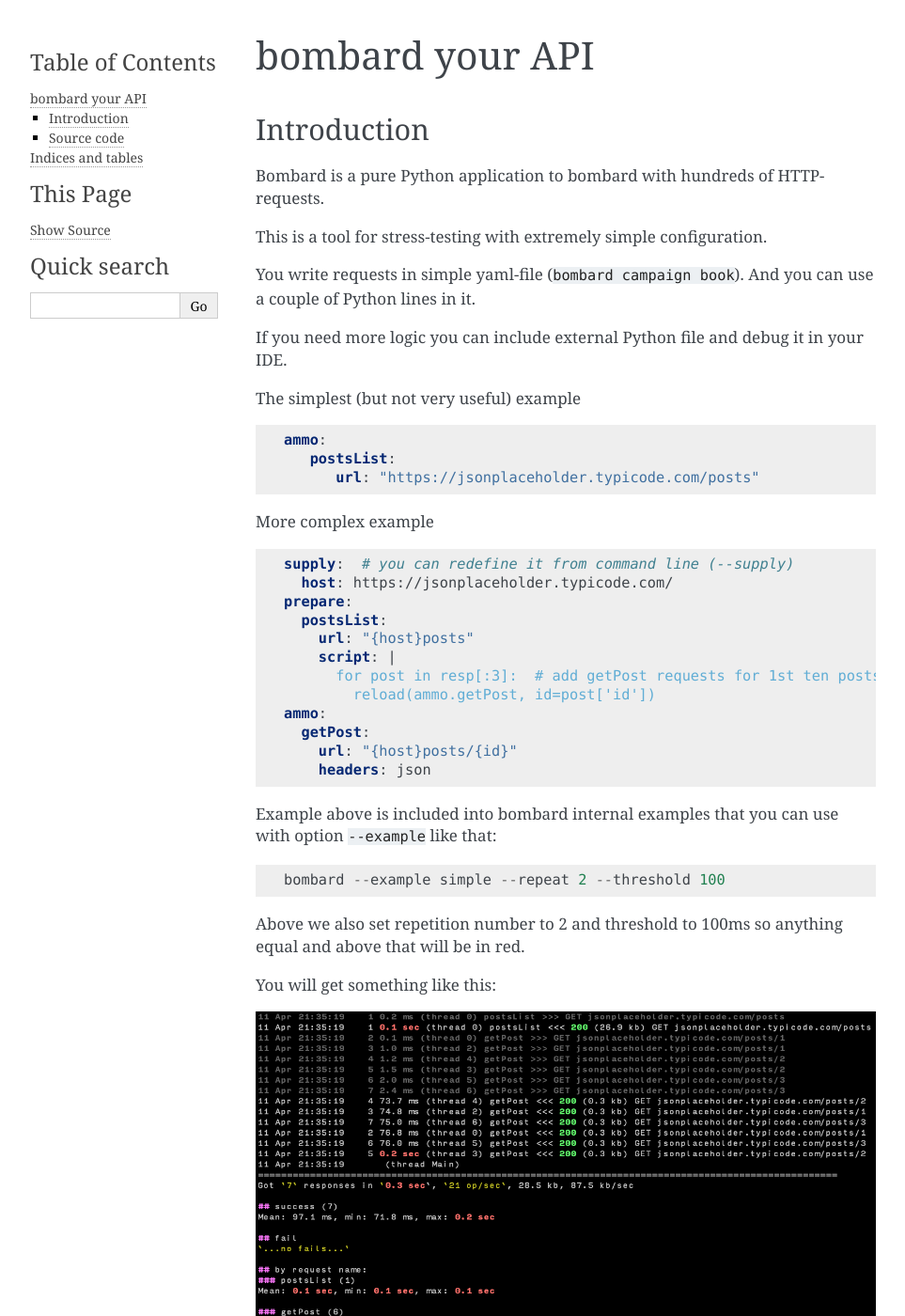
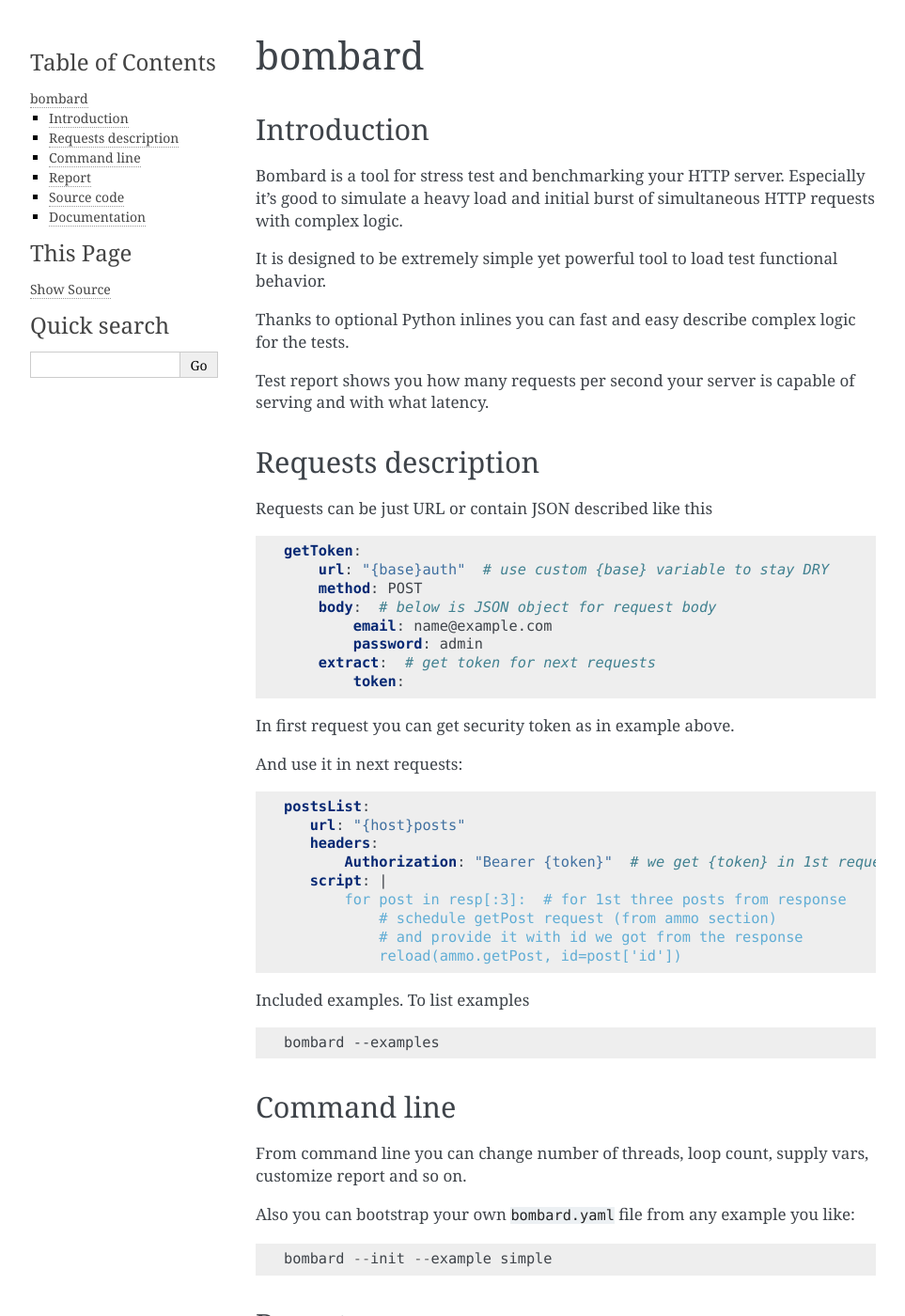
Before and after one commit to andgineer/bombard, a Sphinx documentation site: the page built from docs/index.rst, in a window 1280 px wide and 1400 px high. Shown: the whole window at 94% size, without its empty margins (148-1111 px from the left). Built offline with Sphinx 7.4.7, drawn with Linux system fonts in a browser that asks for light colours; some of the changed text lies outside the part shown.

Commit message:
docs for campaign file

```diff
--- a/docs/conf.py
+++ b/docs/conf.py
@@ -161,3 +161,6 @@
 
 # Example configuration for intersphinx: refer to the Python standard library.
 intersphinx_mapping = {'https://docs.python.org/': None}
+
+#html_show_sourcelink = True
+#html_sidebars = { '**': ['globaltoc.html', 'relations.html', 'sourcelink.html', 'searchbox.html'] }
--- a/docs/index.rst
+++ b/docs/index.rst
@@ -1,55 +1,77 @@
-bombard your API
-================
+bombard
+=======
 
 Introduction
 ------------
 
-Bombard is a pure Python application to bombard with
-hundreds of HTTP-requests.
+Bombard is a tool for stress test and benchmarking your HTTP server.
+Especially it's good to simulate a heavy load and initial burst of
+simultaneous HTTP requests with complex logic.
 
-This is a tool for stress-testing with extremely simple
-configuration.
+It is designed to be extremely simple yet powerful tool to
+load test functional behavior.
 
-You write requests in simple yaml-file (``bombard campaign book``).
-And you can use a couple of Python lines in it.
+Thanks to optional Python inlines you can fast and easy describe
+complex logic for the tests.
 
-If you need more logic you can include external Python file and debug
-it in your IDE.
+Test report shows you how many requests per second your server
+is capable of serving and with what latency.
 
-The simplest (but not very useful) example
+Requests description
+--------------------
+
+Requests can be just URL or contain JSON described like this
 
 .. code-block:: yaml
 
-   ammo:
-      postsList:
-         url: "https://jsonplaceholder.typicode.com/posts"
+    getToken:
+        url: "{base}auth"  # use custom {base} variable to stay DRY
+        method: POST
+        body:  # below is JSON object for request body
+            email: name@example.com
+            password: admin
+        extract:  # get token for next requests
+            token:
 
-More complex example
+In first request you can get security token as in example above.
+
+And use it in next requests:
 
 .. code-block:: yaml
 
-   supply:  # you can redefine it from command line (--supply)
-     host: https://jsonplaceholder.typicode.com/
-   prepare:
      postsList:
-       url: "{host}posts"
-       script: |
-         for post in resp[:3]:  # add getPost requests for 1st ten posts in the list
-           reload(ammo.getPost, id=post['id'])
-   ammo:
-     getPost:
-       url: "{host}posts/{id}"
-       headers: json
+        url: "{host}posts"
+        headers:
+            Authorization: "Bearer {token}"  # we get {token} in 1st request
+        script: |
+            for post in resp[:3]:  # for 1st three posts from response
+                # schedule getPost request (from ammo section)
+                # and provide it with id we got from the response
+                reload(ammo.getPost, id=post['id'])
 
-Example above is included into bombard internal examples that you can use with
-option ``--example`` like that::
+Included examples. To list examples
+
+.. code-block:: bash
+
+    bombard --examples
+
+Command line
+------------
+
+From command line you can change number of threads, loop count,
+supply vars, customize report and so on.
+
+Also you can bootstrap your own ``bombard.yaml`` file from any example you
+like::
+
+    bombard --init --example simple
+
+Report
+------
+
+Example of report for the command::
 
     bombard --example simple --repeat 2 --threshold 100
-
-Above we also set repetition number to 2 and threshold to 100ms
-so anything equal and above that will be in red.
-
-You will get something like this:
 
 .. image:: _static/simple_stdout.png
 
@@ -59,17 +81,11 @@
 `GitHub <https://github.com/masterandrey/bombard/>`_.
 
 
+Documentation
+-------------
+
 .. toctree::
-   :maxdepth: 2
-   :caption: Contents:
 
-   quickstart.rst
-
-
-
-Indices and tables
-==================
-
-* :ref:`genindex`
-* :ref:`modindex`
-* :ref:`search`
+   quickstart
+   campaign
+   report
--- a/docs/quickstart.rst
+++ b/docs/quickstart.rst
@@ -13,8 +13,8 @@
 
     python3.7 -m pip install bombard --upgrade
 
-Quick start
------------
+Bootstrapping
+-------------
 
 To create template yaml file you place your requests in use command ``--init``.
 By default it copy example ``easy.yaml`` into the current folder, with the name
```
Also changed, not shown: docs/campaign.rst (added, +146 -0 lines), docs/report.rst (added, +13 -0 lines), 4 other files.
